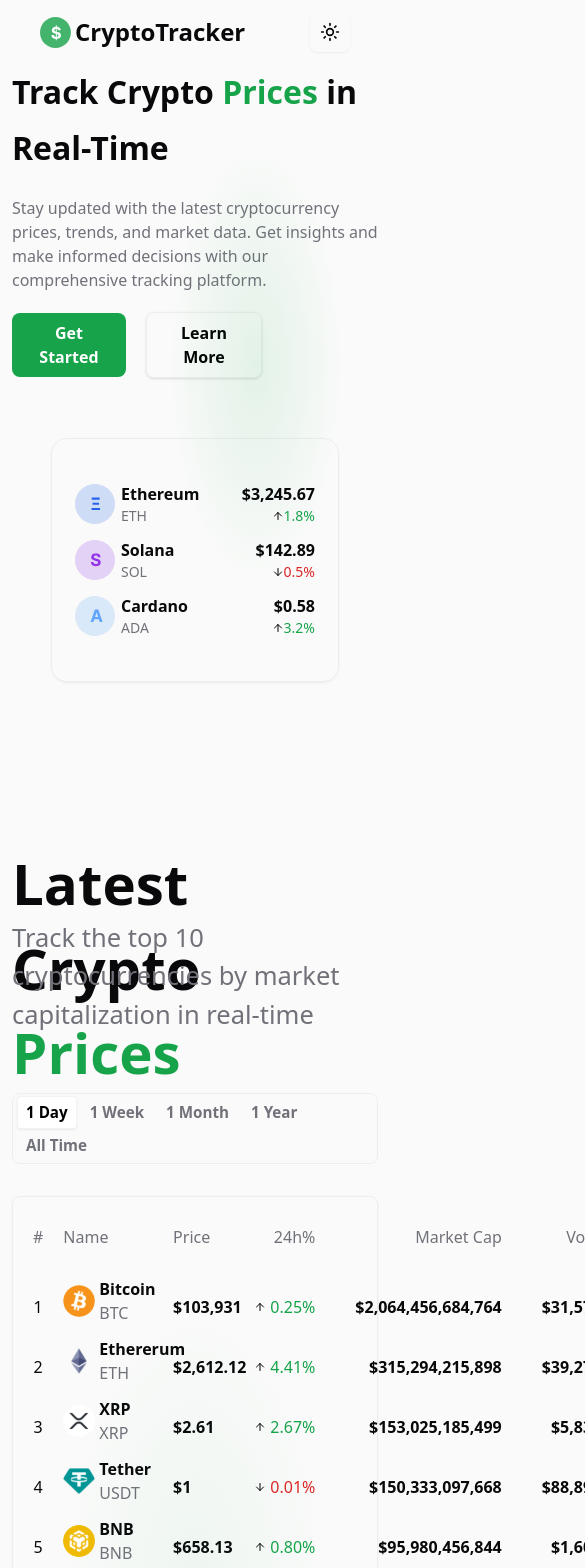
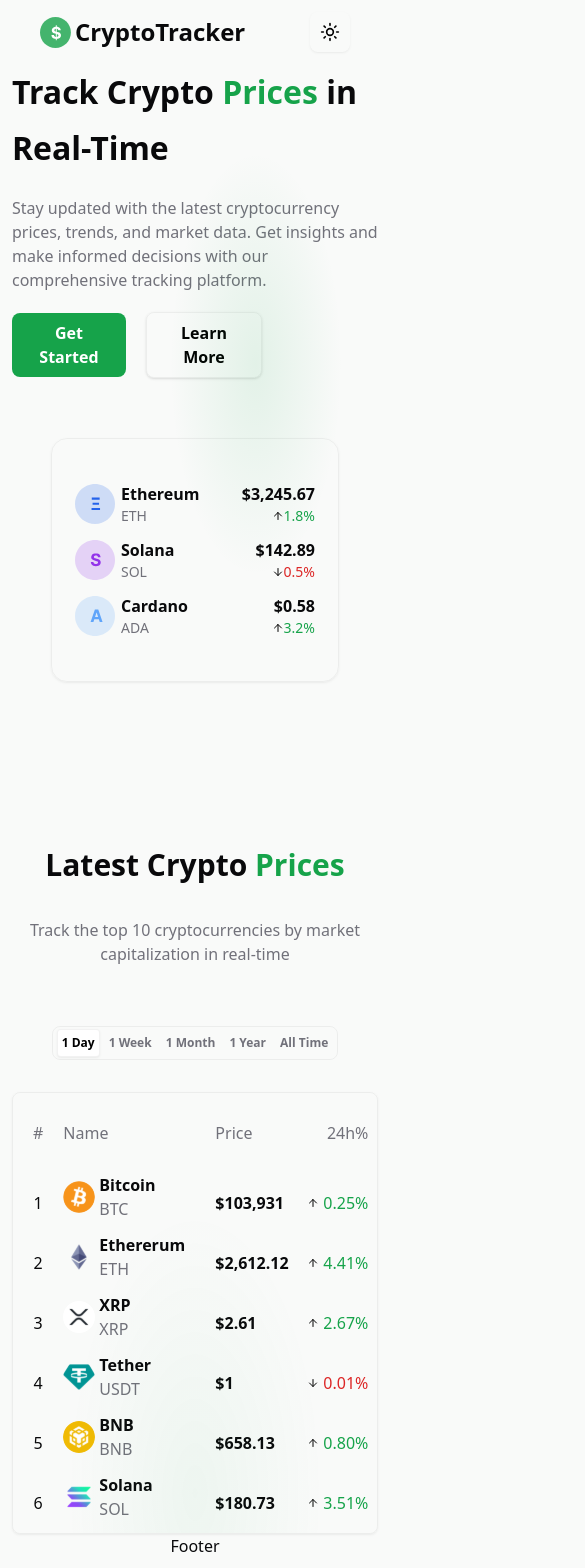
Before and after one commit to MohammadPolaei/cryptotracker, a Next.js app: page / in a window 390 px wide. Shown: the top 1568 px of the page, 585 px wide, since content can reach past the window. Built offline with nearby package versions, Linux system fonts and the light colour scheme.

Commit message:
feat : mobile responsive for tokens designed

```diff
--- a/src/components/shared/title-and-description.tsx
+++ b/src/components/shared/title-and-description.tsx
@@ -10,7 +10,9 @@
 	return (
 		<div className="flex flex-col justify-center items-center gap-7 mb-15">
 			{title}
-			<p className="text-[25.5px] text-(--description-text)">{description} </p>
+			<p className="text-4 text-center tablet:text-left tablet:text-[25.5px] text-(--description-text)">
+				{description}
+			</p>
 		</div>
 	);
 }
--- a/src/features/home-page/contact-us/contact-info.tsx
+++ b/src/features/home-page/contact-us/contact-info.tsx
@@ -4,7 +4,7 @@
 
 export default function ContactInfo() {
 	return (
-		<div className="w-136.5 h-90.25">
+		<div className="w-136.5">
 			<div className="flex flex-col justify-start items-start">
 				<div className="flex flex-col justify-start items-start pb-10">
 					<h2 className="font-bold text-[56.4px] h-18">
--- a/src/features/home-page/home-page.tsx
+++ b/src/features/home-page/home-page.tsx
@@ -1,6 +1,3 @@
-import ContactUs from "./contact-us/contact-us";
-import Faq from "./FAQ/faq";
-import Features from "./features/features";
 import HeroSection from "./hero-section/hero-section";
 import Tokens from "./tokens/tokens";
 
@@ -9,9 +6,9 @@
 		<div className="w-full flex flex-col justify-start items-center gap-40">
 			<HeroSection />
 			<Tokens />
-			<Features />
+			{/* <Features />
 			<Faq />
-			<ContactUs />
+			<ContactUs /> */}
 		</div>
 	);
 }
--- a/src/features/home-page/tokens/list-container.tsx
+++ b/src/features/home-page/tokens/list-container.tsx
@@ -7,7 +7,7 @@
 	currencies: CurrencyType[];
 }) {
 	return (
-		<div className="w-full border border-black/5 shadow-sm shadow-black/5 rounded-lg relative">
+		<div className="w-full border border-black/5 shadow-sm shadow-black/5 rounded-lg relative overflow-x-auto">
 			{/* background (green spot) */}
 			<div className="h-200 absolute w-full bg-radial via-transparent from-(--green-color)/5 to-transparent" />
 
@@ -15,8 +15,8 @@
 				<thead className="h-20 text-(--description-text)">
 					<tr>
 						<th className="w-5 font-medium px-5">#</th>
-						<th className="font-medium text-left">Name</th>
-						<th className="font-medium text-left w-15">Price</th>
+						<th className="font-medium text-left min-w-38">Name</th>
+						<th className="font-medium text-left w-15 min-w-21">Price</th>
 						<th className="font-medium text-right px-5">24h%</th>
 						<th className="font-medium text-right px-5">Market Cap</th>
 						<th className="font-medium text-right px-5">Volume (24h)</th>
--- a/src/features/home-page/tokens/tokens.tsx
+++ b/src/features/home-page/tokens/tokens.tsx
@@ -84,7 +84,7 @@
 		<section className="w-full flex flex-col justify-start items-center">
 			<TitleAndDescription
 				title={
-					<h2 className="font-bold text-[56.4px] h-12">
+					<h2 className="font-bold text-[30px] tablet:text-[56.4px] h-12 text-center w-full">
 						Latest Crypto <span className="text-(--green-color)">Prices</span>
 					</h2>
 				}
@@ -102,7 +102,7 @@
 							isActive == time
 								? "bg-white text-black border-black/5 shadow-sm shadow-black/5 box-border"
 								: "border-black/0 text-(--description-text)"
-						} px-2 py-1 rounded-sm font-semibold border cursor-pointer outline-0 transition-all ease-in-out duration-800 text-[15.2px]`}
+						} px-1 tablet:px-2 py-1 rounded-sm font-semibold border cursor-pointer outline-0 transition-all ease-in-out duration-800 tablet:text-[15.2px] text-[12px]`}
 					>
 						{time}
 					</button>
```
